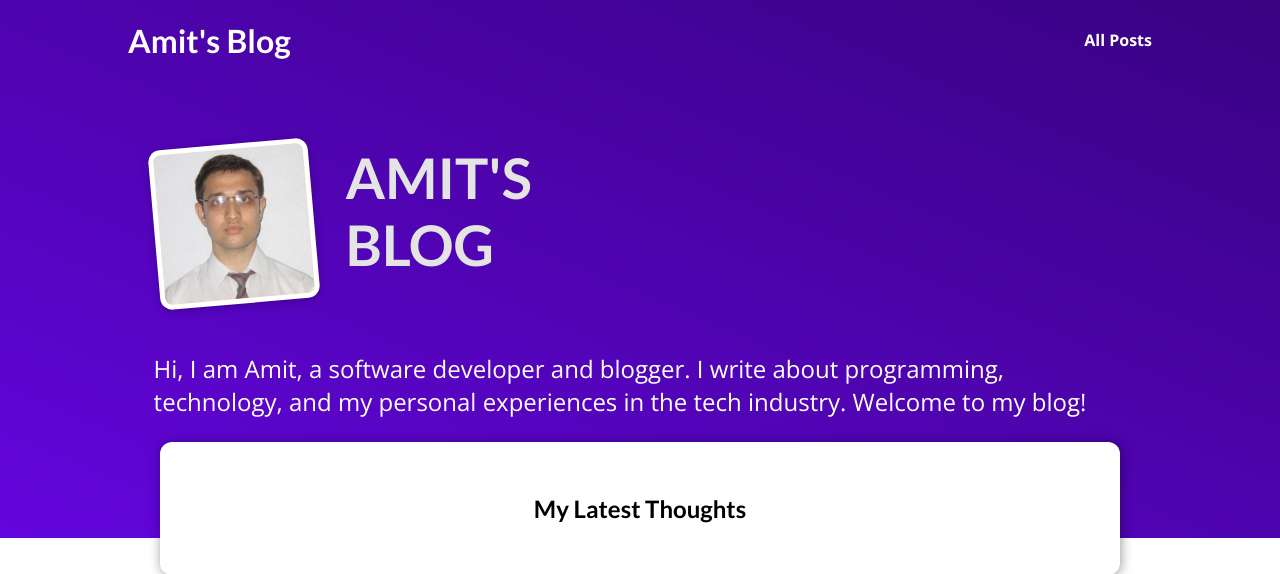
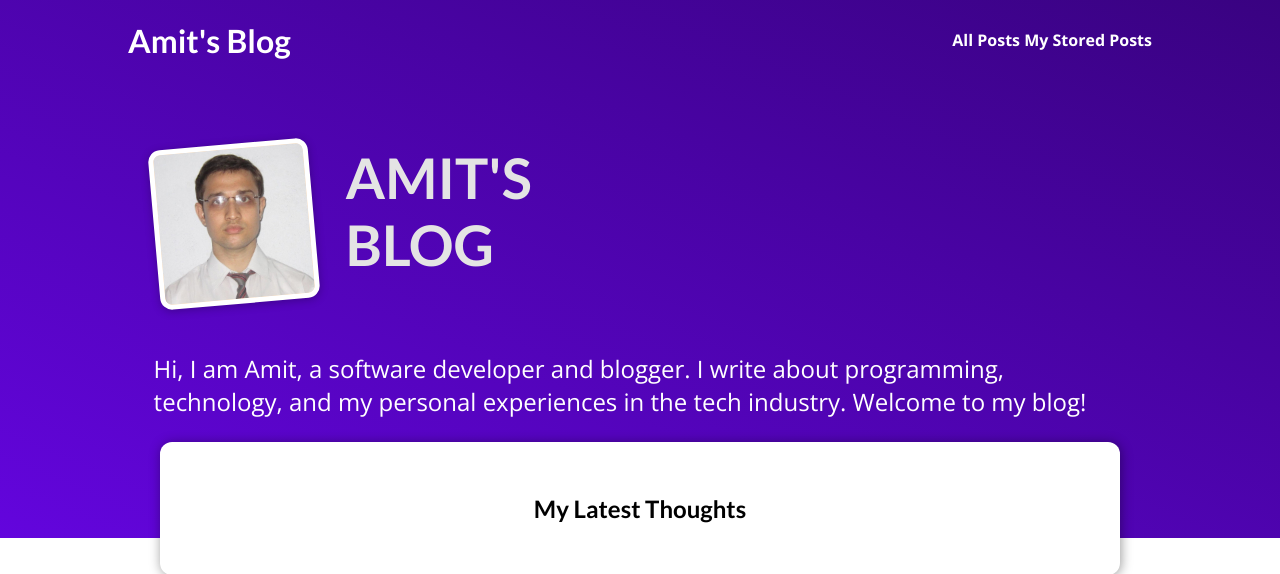
Before and after one commit to amit-inverse/django_my_site, a Django app: page / in a window 1280 px wide. Shown: the top 574 px of the page. Run offline with Django 5.2, Linux system fonts and the light colour scheme; data that the repository does not hold is empty.

Commit message:
Managing read later via session

```diff
--- a/blog/views.py
+++ b/blog/views.py
@@ -60,4 +60,29 @@ class PostDetailView(View):
 
 
 class ReadLaterView(View):
-    pass
+    def get(self, request):
+        stored_posts = request.session.get("stored_posts")
+        context = {}
+
+        if stored_posts is None or len(stored_posts) == 0:
+            context["stored_posts"] = []
+            context["has_posts"] = False
+        else:
+            posts = Post.objects.filter(id__in=stored_posts)
+            context["stored_posts"] = posts
+            context["has_posts"] = True
+
+        return render(request, "blog/stored-posts.html", context)
+
+    def post(self, request):
+        post_id = int(request.POST.get("post_id"))
+        stored_posts = request.session.get("stored_posts")
+
+        if stored_posts is None:
+            stored_posts = []
+
+        if post_id not in stored_posts:
+            stored_posts.append(post_id)
+
+        request.session["stored_posts"] = stored_posts
+        return HttpResponseRedirect("/")
--- a/templates/base.html
+++ b/templates/base.html
@@ -15,6 +15,7 @@
 
         <nav>
             <a href="{% url 'posts-page' %}">All Posts</a>
+            <a href="{% url 'read-later' %}">My Stored Posts</a>
         </nav>
     </header>
 
```
Also changed, not shown: blog/templates/blog/stored-posts.html (added, +22 -0 lines).
